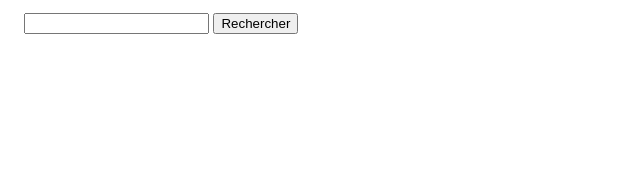
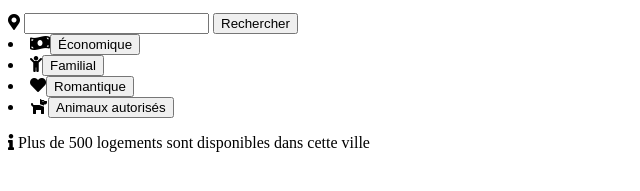
Before and after one commit to Thomas083/ThomasDebray_2_06012021, a plain HTML site: page index.html in a window 1280 px wide. Shown: the part 265-456 px from the top of the page, without its empty margins (0-640 px from the left). Drawn offline with Linux system fonts and the light colour scheme.

Commit message:
Header end without css potential hotfix inc need to add class

```diff
--- a/index.html
+++ b/index.html
@@ -3,12 +3,12 @@
     <head>
         <meta charset="utf-8" />
         <link rel="stylesheet" href="style.css"/>
-        <link rel="stylesheet" href="fontawesome-free-5.15.1-web\css\fontawesome.min.css"/>
+        <link rel="stylesheet" href="fontawesome-free-5.15.1-web\css\all.min.css"/>
         <title>Reservia</title>
     </head>
     <header>
         <img src="images/logo/reservia.png"/>
-        <nav>
+        <nav><!--navigation's menu on page-->
             <ul>
                 <li>Hébergements</li>
                 <li>Activités</li>
@@ -20,7 +20,13 @@
             <input type="search"/>
             <input type="submit" value="Rechercher" />
         </form>
-
+        <nav> <!--filter for research-->
+            <li><i class="fas fa-money-bill-wave"></i><input type="button" value="Économique"/></li>
+            <li><i class="fas fa-child"></i><input type="button" value="Familial"></li>
+            <li><i class="fas fa-heart"></i><input type="button" value="Romantique"/></li>
+            <li><i class="fas fa-dog"></i><input type="button" value="Animaux autorisés"/></li>
+        </nav>
+        <p><i class="fas fa-info"></i> Plus de 500 logements sont disponibles dans cette ville</p>
     </header>
     <body>
         <section>
```
